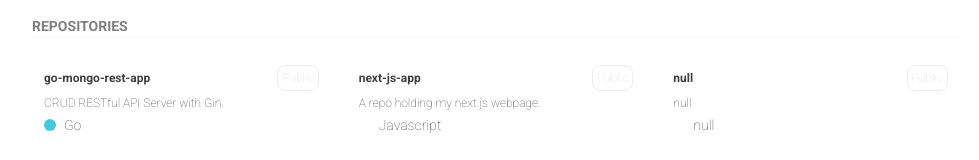
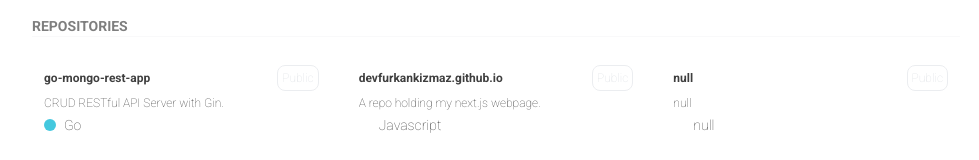
Before and after one commit to devfurkankizmaz/devfurkankizmaz.github.io, a Next.js app: page / in a window 1280 px wide. Shown: the part 845-1005 px from the top of the page, without its empty margins (144-1123 px from the left). Built offline with nearby package versions, Linux system fonts and the light colour scheme; what tailwind-dracula would draw is missing.

Commit message:
repo info changed

```diff
--- a/components/home/Repos.js
+++ b/components/home/Repos.js
@@ -29,7 +29,7 @@ const Repos = () => {
             <div className="cursor-pointer duration-100 ease-in-out space-y-1 blur-xxs  opacity-75 dark:bg-nosferatu-700 bg-nosferatu-200 p-3 rounded-md dark:border-nosferatu-50 border-nosferatu-500 hover:border-b-4">
               <div className="flex items-center justify-between">
                 <p className="text-dracula-400 text-xs font-black">
-                  next-js-app
+                  devfurkankizmaz.github.io
                 </p>
                 <p className="text-gray-300 border text-xs rounded-lg p-1 gap-4">
                   Public
@@ -45,9 +45,7 @@ const Repos = () => {
           <Link href="https://github.com/devfurkankizmaz">
             <div className="cursor-pointer duration-100 ease-in-out space-y-1 blur-xxs  opacity-75 dark:bg-nosferatu-700 bg-nosferatu-200 p-3 rounded-md dark:border-nosferatu-50 border-nosferatu-500 hover:border-b-4">
               <div className="flex items-center justify-between">
-                <p className="text-dracula-400 text-xs font-black">
-                  null
-                </p>
+                <p className="text-dracula-400 text-xs font-black">null</p>
                 <p className="text-gray-300 border text-xs rounded-lg p-1 gap-4">
                   Public
                 </p>
```
